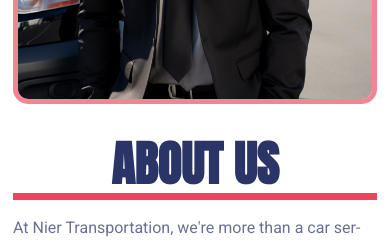
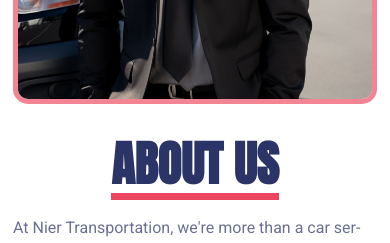
Before and after one commit to ChristianWare/Nier-Transport-Redesign, a Next.js app: page / in a window 390 px wide. Shown: the part 1180-1423 px from the top of the page. Built offline with nearby package versions, Linux system fonts and the light colour scheme.

Commit message:
Section Heading Mobile Centering

```diff
--- a/src/app/components/AboutUsSection/AboutUsSection.module.css
+++ b/src/app/components/AboutUsSection/AboutUsSection.module.css
@@ -117,10 +117,15 @@
     height: 400px;
   }
 
-  .heading,
-  .strong {
+  .right {
+    display: flex;
+    flex-direction: column;
+    align-items: center;
+    justify-content: center;
+  }
+
+  .heading {
     text-align: center;
-    width: 100%;
   }
 
   .imgContainer {
--- a/src/app/components/Areas/Areas.module.css
+++ b/src/app/components/Areas/Areas.module.css
@@ -20,7 +20,6 @@
   align-items: center;
   justify-content: center;
   gap: 3rem;
-  /* height: 50vh; */
 }
 
 .left,
--- a/src/app/components/ServicesSection/ServicesSection.module.css
+++ b/src/app/components/ServicesSection/ServicesSection.module.css
@@ -188,11 +188,14 @@
   .content {
     padding: 1rem;
     padding-top: 3rem;
+    display: flex;
+    flex-direction: column;
+    align-items: center;
+    justify-content: center;
   }
 
   .heading {
     text-align: center;
-    width: 100%;
   }
 
   .card {
```
